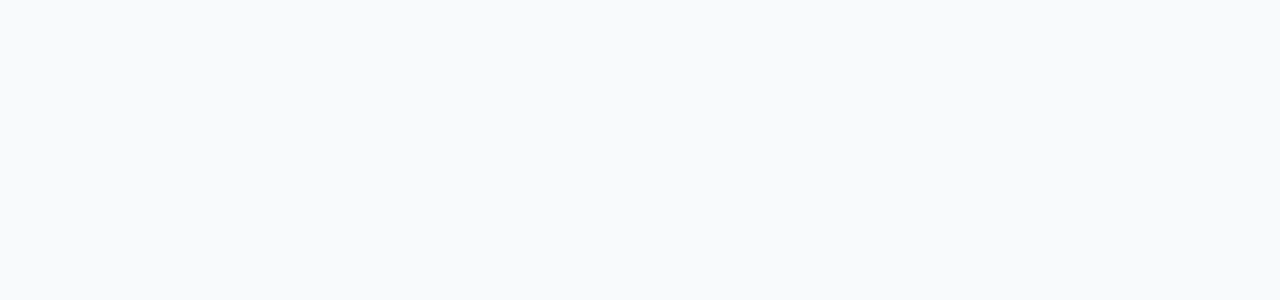
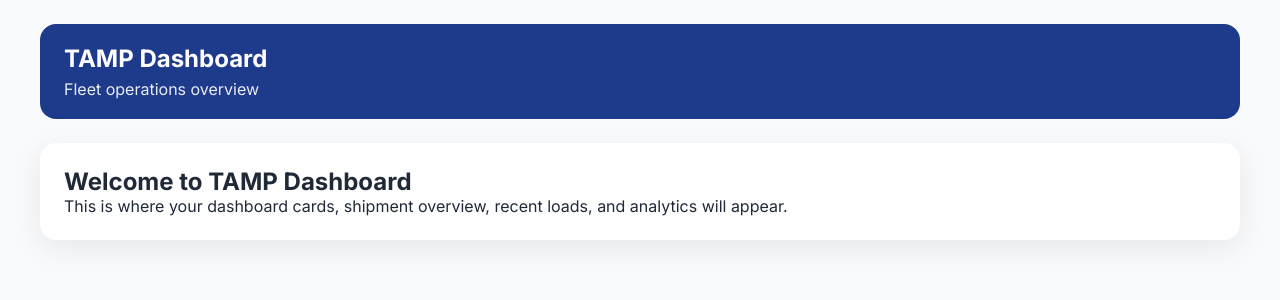
Before and after one commit to phumudzo-dev/truck-asset-matchmaking-platform, a React app in the folder frontend/: page /dashboard in a window 1280 px wide. Before the commit this address had no page. Shown: the top 300 px of the page. Built offline with nearby package versions, Linux system fonts and the light colour scheme; the HTML template or start-up script is replaced by a standard one.

Commit message:
feat: add Dashboard component and layout with initial content

```diff
--- a/frontend/src/App.jsx
+++ b/frontend/src/App.jsx
@@ -1,12 +1,14 @@
 import { Routes, Route } from "react-router-dom";
 import Login from "./Pages/Auth/Login";
 import Register from "./Pages/Auth/Register";
+import Dashboard from "./Pages/Auth/Dashboard/Dashboard";
 
 function App() {
   return (
     <Routes>
       <Route path="/" element={<Login />} />
       <Route path="/register" element={<Register />} />
+      <Route path="/dashboard" element={<Dashboard />} />
     </Routes>
   );
 }
--- a/frontend/src/Components/Layout/DashboardLayouts.jsx
+++ b/frontend/src/Components/Layout/DashboardLayouts.jsx
@@ -0,0 +1,17 @@
+const DashboardLayouts = ({ children }) => {
+  return (
+    <div style={{ minHeight: "100vh", background: "#f8fafc", padding: "24px" }}>
+      <div style={{ maxWidth: "1200px", margin: "0 auto" }}>
+        <header style={{ background: "#1e3a8a", color: "white", padding: "20px 24px", borderRadius: "16px", marginBottom: "24px" }}>
+          <h2 style={{ margin: 0 }}>TAMP Dashboard</h2>
+          <p style={{ margin: "6px 0 0", opacity: 0.9 }}>Fleet operations overview</p>
+        </header>
+        <section style={{ background: "white", padding: "24px", borderRadius: "16px", boxShadow: "0 8px 30px rgba(0,0,0,0.08)" }}>
+          {children}
+        </section>
+      </div>
+    </div>
+  );
+};
+
+export default DashboardLayouts;
--- a/frontend/src/Pages/Auth/Dashboard/Dashboard.jsx
+++ b/frontend/src/Pages/Auth/Dashboard/Dashboard.jsx
@@ -0,0 +1,17 @@
+import DashboardLayouts from "../../../Components/Layout/DashboardLayouts";
+
+const Dashboard = () => {
+  return (
+    <DashboardLayouts>
+      <h1>Welcome to TAMP Dashboard</h1>
+
+      <p>
+        This is where your dashboard cards,
+        shipment overview, recent loads,
+        and analytics will appear.
+      </p>
+    </DashboardLayouts>
+  );
+};
+
+export default Dashboard;
```
